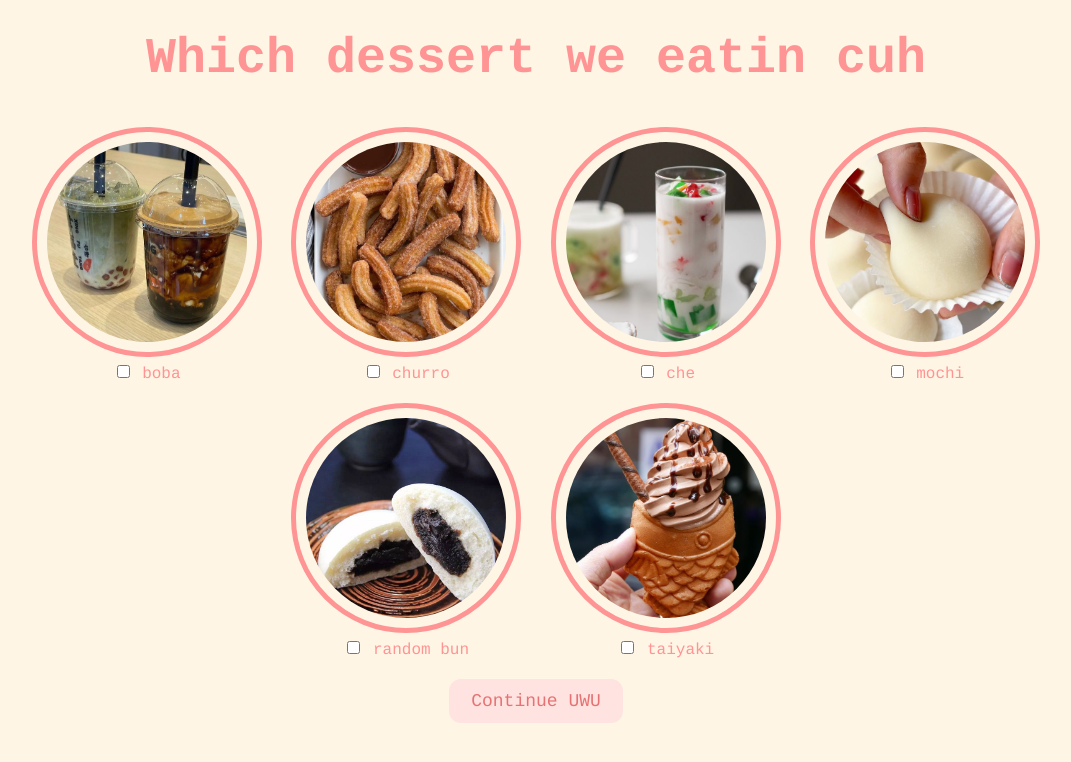
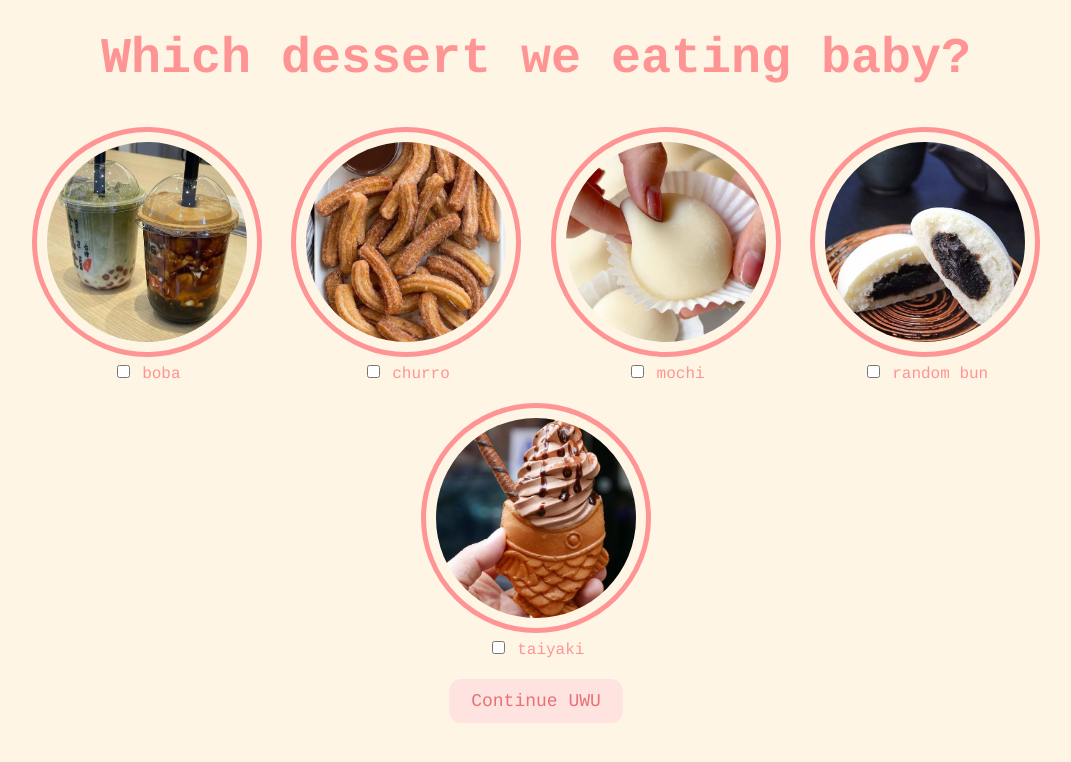
Before and after one commit to Becca-20/valentine, a plain HTML site: page dessert.html in a window 1280 px wide. Shown: the whole page, without its empty margins (104-1175 px from the left). Drawn offline with Linux system fonts and the light colour scheme.

Commit message:
updated dessert page

```diff
--- a/dessert.html
+++ b/dessert.html
@@ -7,7 +7,7 @@
     <link rel="stylesheet" href="css/dessert.css" />
   </head>
   <body>
-    <div id="dessertquestion">Which dessert we eatin cuh</div>
+    <div id="dessertquestion">Which dessert we eating baby?</div>
 
     <div class="dessert-selection">
       <div class="dessert-item">
@@ -22,10 +22,10 @@
           ><input type="checkbox" name="dessert" value="churro" /> churro</label
         >
       </div>
-      <div class="dessert-item">
+      <!-- <div class="dessert-item">
         <img src="food/che.jpeg" alt="che" />
         <label><input type="checkbox" name="dessert" value="che" /> che</label>
-      </div>
+      </div> -->
       <div class="dessert-item">
         <img src="food/mochi.jpeg" alt="mochi" />
         <label
```
